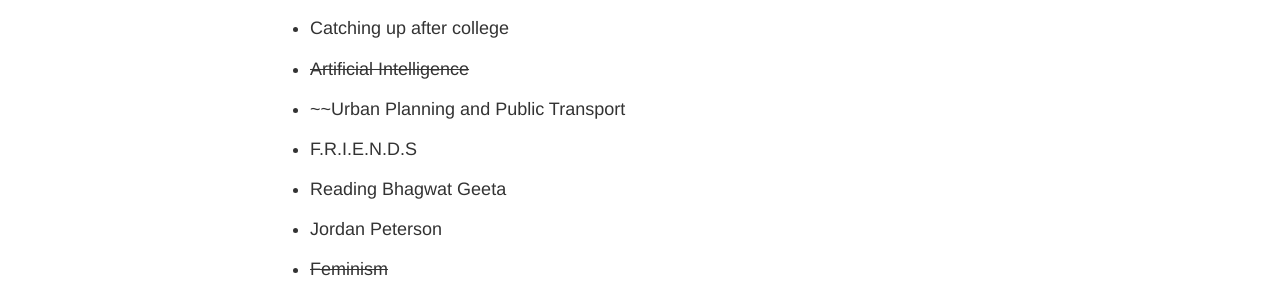
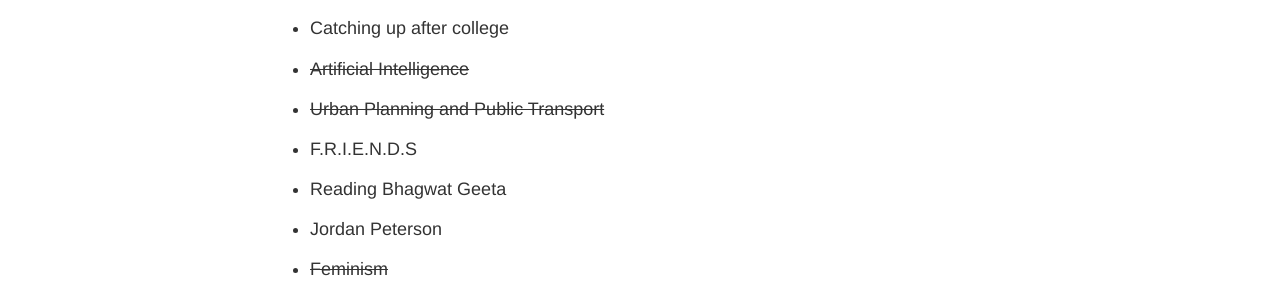
Before and after one commit to lomashbhattarai/hiddenowlpodcast, a Jekyll site: the page built from index.md, in a window 1280 px wide. Shown: the part 492-784 px from the top of the page. Built offline with Jekyll 4.4.1, drawn with Linux system fonts in a browser that asks for light colours.

Commit message:
mistake fixed

```diff
--- a/index.md
+++ b/index.md
@@ -21,7 +21,7 @@
 
 - ~~Artificial Intelligence~~  <br/>
 
-- ~~Urban Planning and Public Transport <br/>
+- ~~Urban Planning and Public Transport~~ <br/>
 
 - F.R.I.E.N.D.S <br/>
 
```
